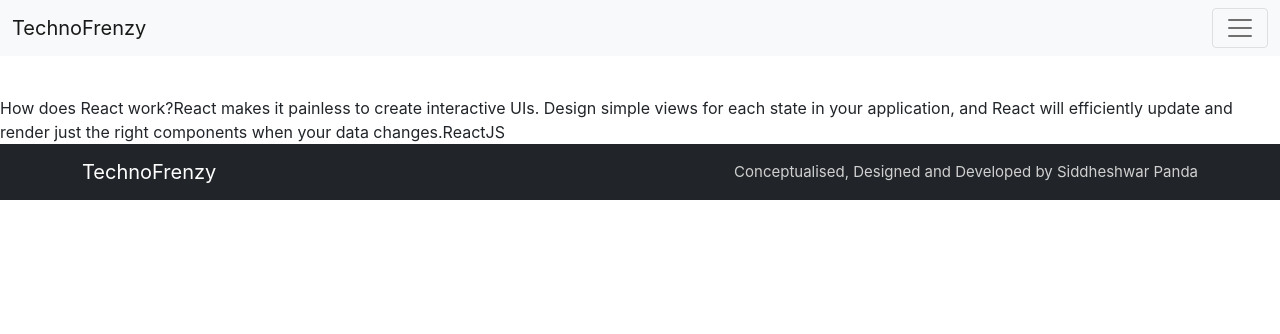
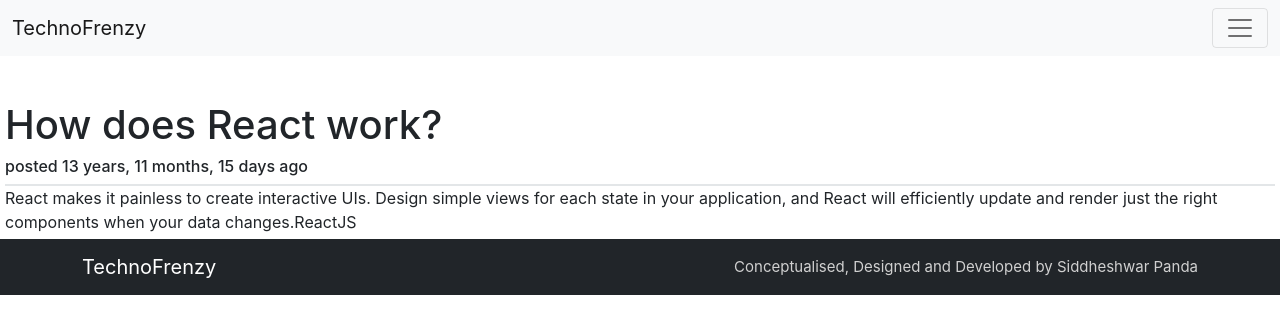
Before and after one commit to sidd2307/Technofrenzy, a React (Create React App) app: page /question/1 in a window 1280 px wide. Shown: the top 334 px of the page. Built offline with nearby package versions, Linux system fonts and the light colour scheme; a small style sheet from the web is missing; the HTML template or start-up script is replaced by a standard one.

Commit message:
get age util done

```diff
--- a/src/components/NavBar.jsx
+++ b/src/components/NavBar.jsx
@@ -22,6 +22,7 @@ export default function NavBar() {
               onClick={() => {
                 navigate("/");
               }}
+              style={{ cursor: "pointer" }}
             >
               TechnoFrenzy
             </Navbar.Brand>
--- a/src/components/Question.jsx
+++ b/src/components/Question.jsx
@@ -1,9 +1,18 @@
 import React from "react";
+import "./question.css";
+
+// utils
+import getAge from "../utils/getAge";
 
 export default function Question(props) {
+  const temp = getAge(props.datePosted);
   return (
-    <div>
-      {props.heading}
+    <div className="questioncomponent">
+      <div className="heading">
+        <h1>{props.heading}</h1>
+
+        <h6>{temp}</h6>
+      </div>
       {props.description}
       {props.categoryNameFull}
     </div>
--- /dev/null
+++ b/src/components/question.css
@@ -0,0 +1,7 @@
+.questioncomponent {
+  padding: 5px;
+}
+
+.heading {
+  border-bottom: 2px solid #e3e6e8;
+}
--- a/src/pages/individualquestion/IndividualQuestionPage.jsx
+++ b/src/pages/individualquestion/IndividualQuestionPage.jsx
@@ -35,6 +35,7 @@ export default function IndividualQuestionPage() {
                 heading={item.heading}
                 description={item.description}
                 categoryNameFull={item.categoryNameFull}
+                datePosted={item.datePosted}
               />
             )}
           </div>
--- a/src/static/data.js
+++ b/src/static/data.js
@@ -42,6 +42,7 @@ export const categoryTags = [
 export const questions = [
     {
         id: 1,
+        datePosted: "06/24/2008",
         heading: "How does React work?",
         categoryName: "react",
         categoryNameFull: "ReactJS",
@@ -49,6 +50,7 @@ export const questions = [
     },
     {
         id: 2,
+        datePosted: "06/24/2001",
         heading: "How does Angular work?",
         categoryName: "angular",
         categoryNameFull: "Angular",
@@ -56,6 +58,7 @@ export const questions = [
     },
     {
         id: 3,
+        datePosted: "06/26/2019",
         heading: "How does Django work?",
         categoryName: "django",
         categoryNameFull: "Django",
@@ -63,6 +66,7 @@ export const questions = [
     },
     {
         id: 4,
+        datePosted: "06/10/2022",
         heading: "How does NodeJS work?",
         categoryName: "nodejs",
         categoryNameFull: "NodeJS",
@@ -70,6 +74,7 @@ export const questions = [
     },
     {
         id: 5,
+        datePosted: "06/24/2002",
         heading: "How does React-Native work?",
         categoryName: "reactnative",
         categoryNameFull: "React-Native",
@@ -77,6 +82,7 @@ export const questions = [
     },
     {
         id: 6,
+        datePosted: "06/24/2008",
         heading: "How does NodeJE run a server?",
         categoryName: "nodejs",
         categoryNameFull: "NodeJS",
--- /dev/null
+++ b/src/utils/getAge.js
@@ -0,0 +1,87 @@
+const getAge = (dobp) => {
+    var dob = new Date(dobp);
+    //extract the year, month, and date from user date input
+    var dobYear = dob.getYear();
+    var dobMonth = dob.getMonth();
+    var dobDate = dob.getDate();
+
+    //get the current date from the system
+    var now = new Date();
+    //extract the year, month, and date from current date
+    var currentYear = now.getYear();
+    var currentMonth = now.getMonth();
+    var currentDate = now.getDate();
+
+    //declare a variable to collect the age in year, month, and days
+    var age = {};
+    var ageString = "";
+
+    //get years
+    let yearAge = currentYear - dobYear;
+
+    var monthAge;
+    var dateAge;
+    //get months
+    if (currentMonth >= dobMonth)
+        //get months when current month is greater
+        monthAge = currentMonth - dobMonth;
+    else {
+        yearAge--;
+        monthAge = 12 + currentMonth - dobMonth;
+    }
+
+    //get days
+    if (currentDate >= dobDate)
+        //get days when the current date is greater
+        dateAge = currentDate - dobDate;
+    else {
+        monthAge--;
+        dateAge = 31 + currentDate - dobDate;
+
+        if (monthAge < 0) {
+            monthAge = 11;
+            yearAge--;
+        }
+    }
+
+    //group the age in a single variable
+    age = {
+        years: yearAge,
+        months: monthAge,
+        days: dateAge,
+    };
+
+    ageString += "posted "
+
+    if (age.years === 0) {
+
+    } else {
+        ageString +=
+            (age.years +
+                " years, ")
+    }
+
+    if (age.months === 0) {
+
+    } else {
+        ageString +=
+            (age.months +
+                " months, ")
+    }
+
+    if (age.days === 0) {
+
+    } else {
+        ageString +=
+            (age.days +
+                " days")
+    }
+
+    ageString +=
+        " ago";
+    console.log(ageString);
+
+    return ageString;
+};
+
+export default getAge
```
